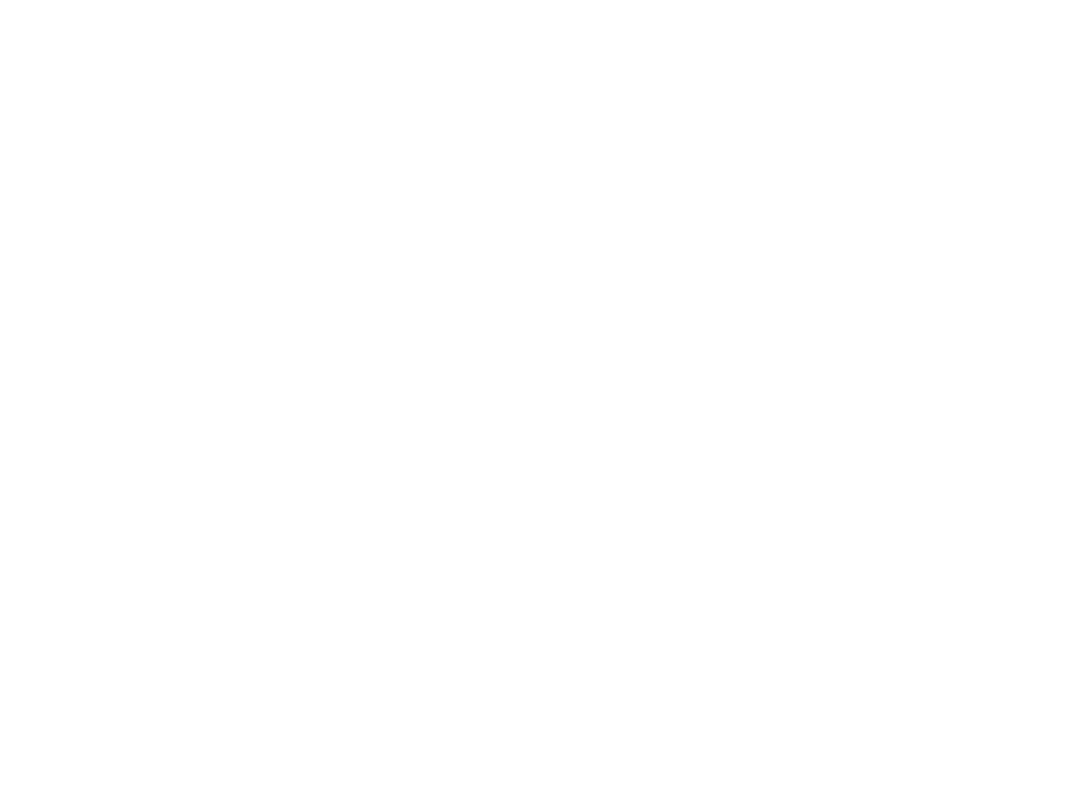
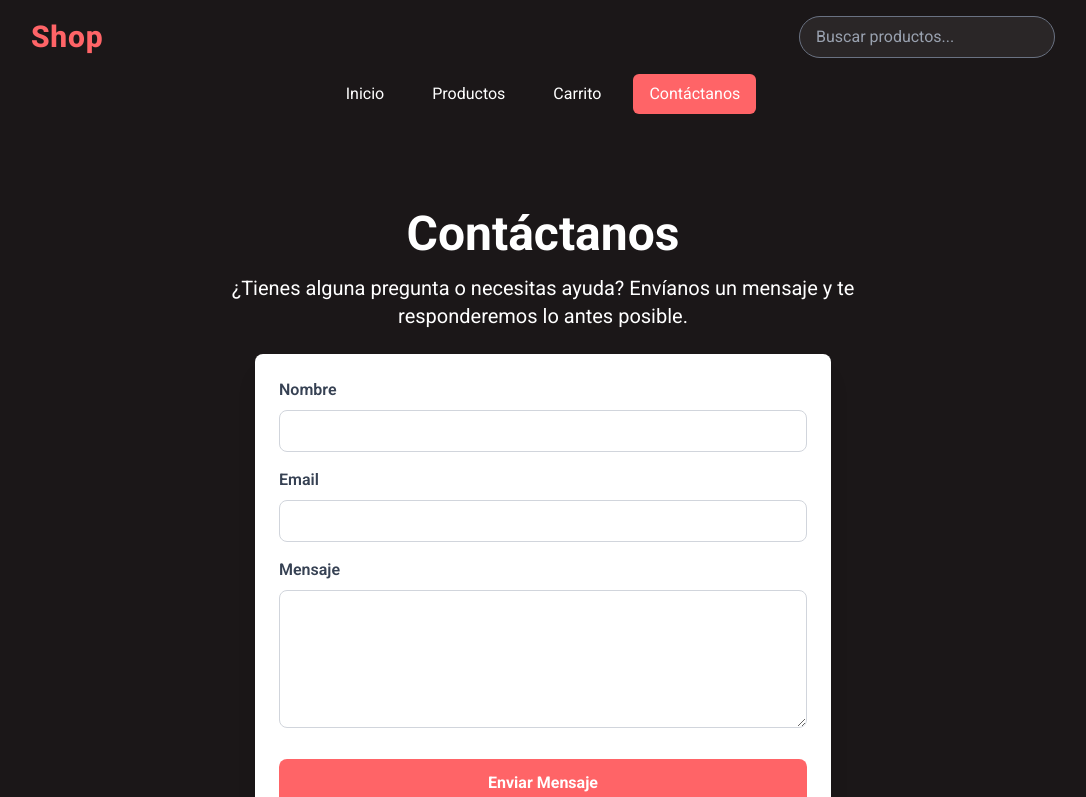
Before and after one commit to DanielHzpc/tienda_final_react, a React (Vite) app in the folder tienda_react/: page /contactanos in a window 1280 px wide. Before the commit this address had no page. Shown: the top 797 px of the page, without its empty margins (97-1183 px from the left). Built offline with nearby package versions, Linux system fonts and the light colour scheme.

Commit message:
Creacion del Contactanos y Implementacion

```diff
--- /dev/null
+++ b/tienda_react/src/features/contact/pages/ContactPage.jsx
@@ -0,0 +1,99 @@
+import { useState } from "react";
+
+function ContactPage() {
+  const [formData, setFormData] = useState({
+    nombre: "",
+    email: "",
+    mensaje: "",
+  });
+
+  const handleChange = (e) => {
+    const { name, value } = e.target;
+    setFormData((prevState) => ({
+      ...prevState,
+      [name]: value,
+    }));
+  };
+
+  const handleSubmit = (e) => {
+    e.preventDefault();
+    console.log("Datos del formulario:", formData);
+    alert("¡Mensaje enviado con éxito!");
+    setFormData({
+      nombre: "",
+      email: "",
+      mensaje: "",
+    });
+  };
+
+  return (
+    <div className="flex flex-col items-center text-center w-full min-h-screen">
+      <section className="bg-[#1B1718] text-white w-full py-20 flex-grow flex flex-col items-center">
+        <h1 className="text-4xl md:text-5xl font-bold mb-4">
+          Contáctanos
+        </h1>
+
+        <p className="text-lg md:text-xl max-w-2xl mb-6">
+          ¿Tienes alguna pregunta o necesitas ayuda? Envíanos un mensaje y te
+          responderemos lo antes posible.
+        </p>
+
+        <form onSubmit={handleSubmit} className="w-full max-w-xl p-6 bg-white rounded-lg shadow-xl text-black">
+          <div className="mb-4">
+            <label htmlFor="nombre" className="block text-left text-gray-700 font-semibold mb-2">
+              Nombre
+            </label>
+            <input
+              type="text"
+              id="nombre"
+              name="nombre"
+              value={formData.nombre}
+              onChange={handleChange}
+              className="w-full px-4 py-2 border border-gray-300 rounded-lg focus:outline-none focus:ring-2 focus:ring-red-400"
+              required
+            />
+          </div>
+
+          <div className="mb-4">
+            <label htmlFor="email" className="block text-left text-gray-700 font-semibold mb-2">
+              Email
+            </label>
+            <input
+              type="email"
+              id="email"
+              name="email"
+              value={formData.email}
+              onChange={handleChange}
+              className="w-full px-4 py-2 border border-gray-300 rounded-lg focus:outline-none focus:ring-2 focus:ring-red-400"
+              required
+            />
+          </div>
+
+          <div className="mb-6">
+            <label htmlFor="mensaje" className="block text-left text-gray-700 font-semibold mb-2">
+              Mensaje
+            </label>
+            <textarea
+              id="mensaje"
+              name="mensaje"
+              rows="5"
+              value={formData.mensaje}
+              onChange={handleChange}
+              className="w-full px-4 py-2 border border-gray-300 rounded-lg focus:outline-none focus:ring-2 focus:ring-red-400"
+              required
+            ></textarea>
+          </div>
+
+          <button
+            type="submit"
+            className="w-full bg-red-400 text-white px-6 py-3 rounded-lg font-bold hover:bg-red-300 hover:text-black transition"
+          >
+            Enviar Mensaje
+          </button>
+        </form>
+      </section>
+    </div>
+  );
+}
+
+export default ContactPage;
--- a/tienda_react/src/features/index/pages/IndexPage.jsx
+++ b/tienda_react/src/features/index/pages/IndexPage.jsx
@@ -1,5 +1,6 @@
 import MainLayout from '../../shared/layouts/MainLayout'
 import { CartPage } from '../../cart/pages/CartPage'
+import ContactPage from '../../contact/pages/ContactPage'
 import { ProductsPage } from '../../products/pages/ProductsPage'
 import { Routes , Route } from 'react-router-dom'
 import LandingPage from './LandingPage'
@@ -12,6 +13,7 @@
         <Route index element={<LandingPage />} />
         <Route path='productos' element={<ProductsPage />} />
         <Route path='carrito' element={<CartPage />} />
+        <Route path='contactanos' element={<ContactPage />} />
       </Route>
     </Routes>
   )
--- a/tienda_react/src/features/index/pages/LandingPage.jsx
+++ b/tienda_react/src/features/index/pages/LandingPage.jsx
@@ -26,7 +26,7 @@
   return (
     <div className="flex flex-col items-center text-center w-full">
 
-      <section className="bg-[#1B1718] text-white w-full py-20 flex flex-col items-center">
+      <section className="bg-[#1B1718] text-white w-full py-20 flex flex-col items-center p-4">
         <h1 className="text-4xl md:text-5xl font-bold mb-4">
           Bienvenido a <span className="text-red-400">Shop</span>
         </h1>
--- a/tienda_react/src/features/shared/components/Footer/Footer.jsx
+++ b/tienda_react/src/features/shared/components/Footer/Footer.jsx
@@ -1,6 +1,6 @@
 function Footer() {
   return (
-    <footer className="bg-black text-red-400 align-center p-5">
+    <footer className="bg-[#1B1718] text-red-400 align-center p-5">
       <p>© 2025 Tienda Online - Proyecto Formativo</p>
     </footer>
   )
--- a/tienda_react/src/features/shared/components/Header/Header.jsx
+++ b/tienda_react/src/features/shared/components/Header/Header.jsx
@@ -3,23 +3,23 @@
 function Header() {
   return (
     <header className="bg-[#1B1718] flex flex-col items-center w-full shadow-lg py-4">
-      <div className="w-[80vw] flex items-center justify-between">
+      {/* Contenedor principal para logo y búsqueda */}
+      <div className="flex flex-col md:flex-row items-center justify-between w-[95vw] md:w-[80vw]">
 
-        <NavLink to="/" className="text-red-400 text-3xl font-extrabold tracking-wide hover:text-red-300 transition-colors text-center" >
+        <NavLink to="/" className="text-red-400 text-3xl font-extrabold tracking-wide hover:text-red-300 transition-colors text-center mb-4 md:mb-0" >
           Shop
         </NavLink>
 
-        <div className="w-64">
+        <div className="w-full md:w-64">
           <input
             type="text"
             className="w-full px-4 py-2 rounded-full border border-gray-500 bg-[#2a2627] text-white placeholder-gray-400 focus:outline-none focus:ring-2 focus:ring-red-400"
             placeholder="Buscar productos..."
           />
         </div>
-
       </div>
 
-      <nav className="flex justify-center gap-10 mt-4 w-full">
+      <nav className="flex justify-center flex-wrap gap-4 mt-4 w-full px-4">
         <NavLink to="/" className={({ isActive }) =>
             `text-white px-4 py-2 rounded-md transition-colors
             ${ isActive ? 'bg-red-400 text-black' : 'hover:bg-red-300 hover:text-black'}`}> Inicio </NavLink>
@@ -31,6 +31,10 @@
         <NavLink to="/carrito" className={({ isActive }) =>
             `text-white px-4 py-2 rounded-md transition-colors
             ${ isActive ? 'bg-red-400 text-black' : 'hover:bg-red-300 hover:text-black'}`}> Carrito </NavLink>
+
+        <NavLink to="/contactanos" className={({ isActive }) =>
+            `text-white px-4 py-2 rounded-md transition-colors
+            ${ isActive ? 'bg-red-400 text-black' : 'hover:bg-red-300 hover:text-black'}`}> Contáctanos </NavLink>
       </nav>
     </header>
   )
```
